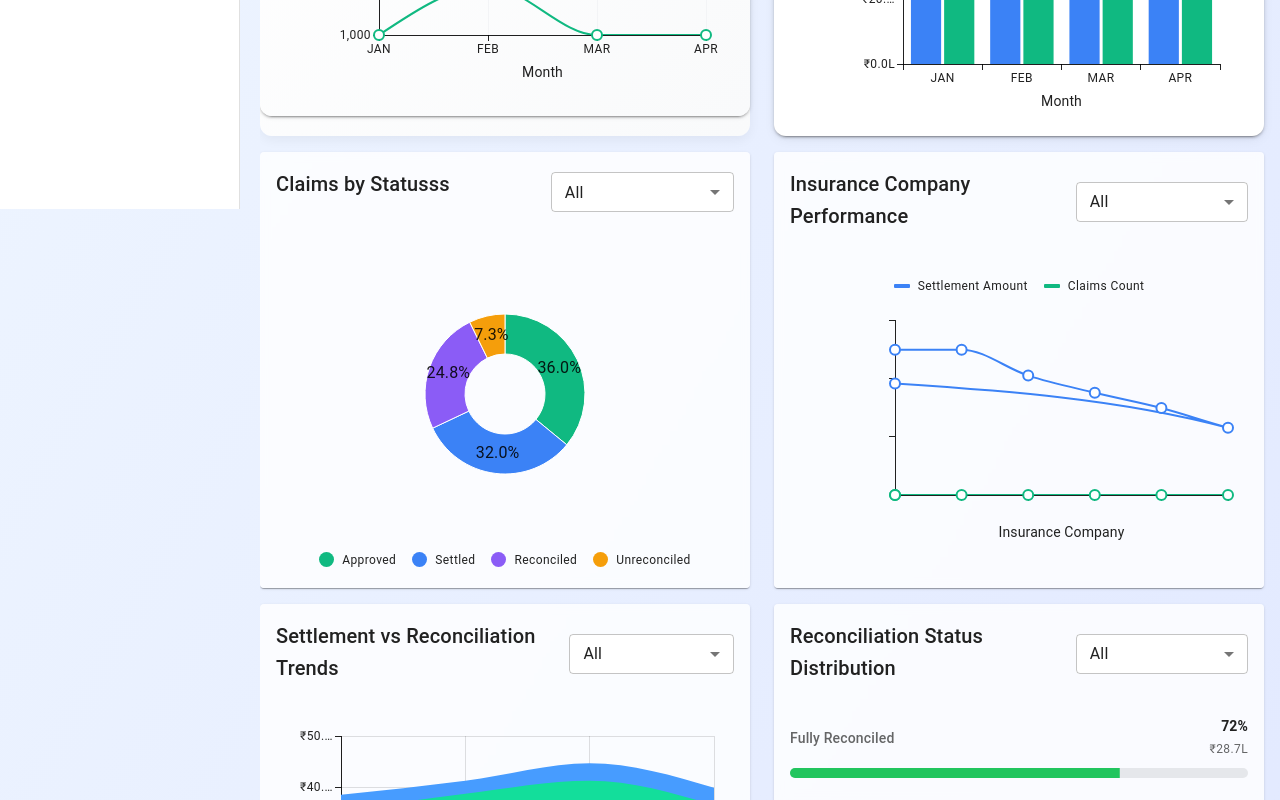
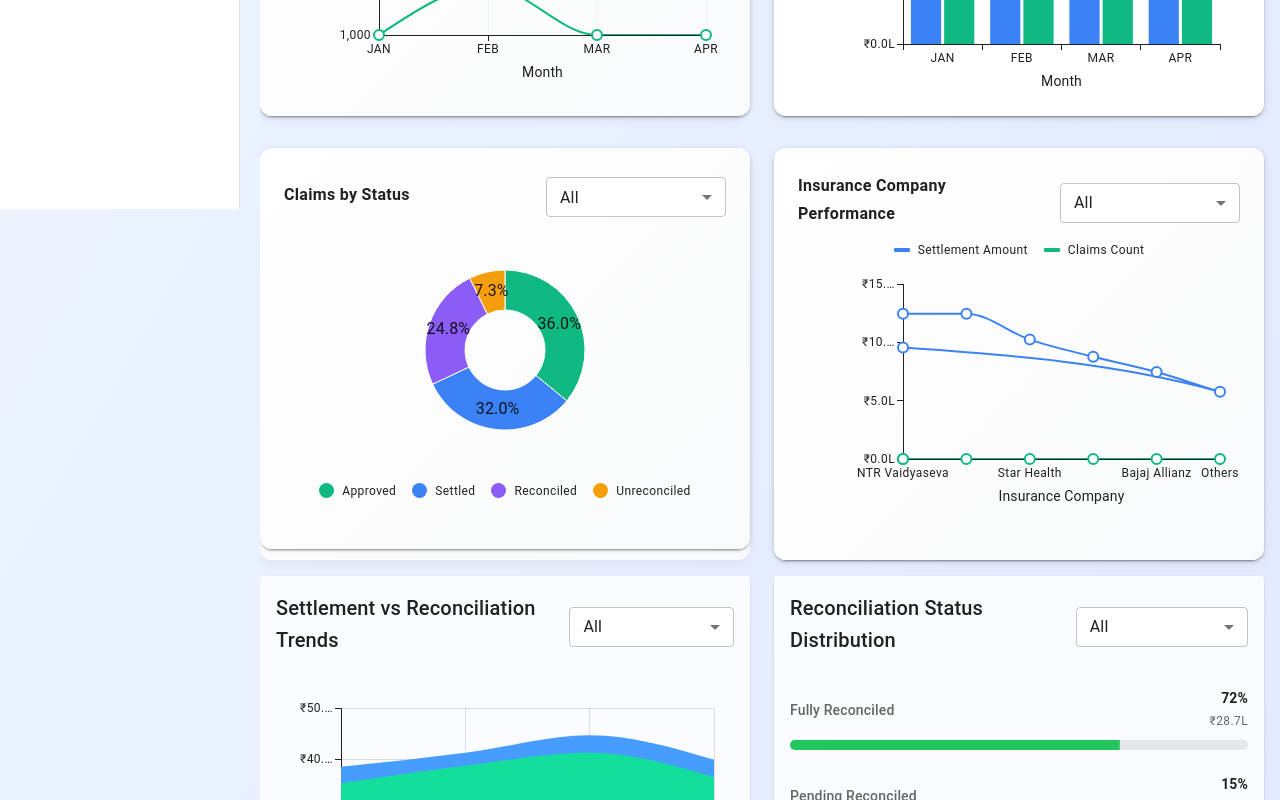
Before and after one commit to lavanyayarlagadda/Clamis_Traking, a React (Vite) app in the folder claims/: page /dashboard in a window 1280 px wide. Shown: the part 591-1391 px from the top of the page. Built offline with nearby package versions, Linux system fonts and the light colour scheme.

Commit message:
dashboard-Claims by Status,Insurance Company Performance charts

```diff
--- a/claims/src/pages/Dashboard/ClaimsAmountChart.tsx
+++ b/claims/src/pages/Dashboard/ClaimsAmountChart.tsx
@@ -8,7 +8,7 @@ import {
   Stack,
 } from '@mui/material';
 import { BarChart } from '@mui/x-charts/BarChart';
-import Dropdown from '../../components/reusable/Dropdown';
+import Dropdown from '../../Components/reusable/Dropdown';
 
 const ClaimAmountChart: React.FC = () => {
   // Dropdown options and state
@@ -69,7 +69,7 @@ const ClaimAmountChart: React.FC = () => {
       <CardHeader
         title={
           <Stack direction="row" justifyContent="space-between" alignItems="center" width="100%">
-            <Typography variant="h6" fontWeight={500} color="text.primary">
+            <Typography variant="subtitle1" fontWeight={600} color="text.primary">
               Claim Amount vs Approved Amount
             </Typography>
             <Box sx={{ width: '40%' }}>
--- a/claims/src/pages/Dashboard/ClaimsByStatus.tsx
+++ b/claims/src/pages/Dashboard/ClaimsByStatus.tsx
@@ -6,11 +6,13 @@ import {
   Typography,
   Box,
   Stack,
+  useTheme,
 } from '@mui/material';
 import { PieChart } from '@mui/x-charts/PieChart';
-import Dropdown from '../../components/reusable/Dropdown'
+import Dropdown from '../../Components/reusable/Dropdown'
 
 const ClaimsByStatus: React.FC = () => {
+    const theme = useTheme();
   // Dropdown options
   const insuranceOptions = ['All', 'NTR vaidhya seva', 'Private Insurance'];
   const [selectedInsurance, setSelectedInsurance] = React.useState<string>(insuranceOptions[0]);
@@ -58,19 +60,21 @@ const ClaimsByStatus: React.FC = () => {
 
   return (
     <Card
-      elevation={1}
+      elevation={3}
       sx={{
-        bgcolor: 'rgba(255,255,255,0.8)',
-        backdropFilter: 'blur(4px)',
+       background: 'linear-gradient(135deg, #ffffff 0%, #f9fafb 100%)',
+        borderRadius: 3,
+        boxShadow: 2,
+        transition: 'transform 0.2s ease-in-out',
       }}
     >
       <CardHeader
         title={
-          <Stack direction="row" justifyContent="space-between" alignItems="start">
-            <Typography variant="h6" fontWeight="medium" color="text.primary">
-              Claims by Statusss
+          <Stack direction="row" justifyContent="space-between"alignItems="center" spacing={2}>
+            <Typography variant="subtitle1" fontWeight={600} sx={{ color: theme.palette.text.primary, letterSpacing: 0.3 }}>
+              Claims by Status
             </Typography>
-            <Box sx={{width:"40%"}}>
+            <Box sx={{ minWidth: 180 }}>
             <Dropdown
               // label="Insurance Type"
               value={selectedInsurance}
@@ -80,8 +84,9 @@ const ClaimsByStatus: React.FC = () => {
             </Box>
           </Stack>
         }
+        sx={{ px: 3, pt: 3, pb: 0 }}
       />
-      <CardContent>
+      <CardContent sx={{ px: 3, pt: 1, pb: 3 }}>
         <Box height={300}>
           <PieChart
             series={[
@@ -99,7 +104,22 @@ const ClaimsByStatus: React.FC = () => {
                 position: { vertical: 'bottom', horizontal: 'center' },
               },
             }}
-            height={300}
+            height={250}
+             sx={{
+              '.MuiChartsAxis-tickLabel': {
+                fontSize: 12,
+                fill: '#4b5563',
+              },
+              '.MuiChartsLegend-series text': {
+                fontSize: 13,
+              },
+              '.MuiChartsAxis-line': {
+                stroke: '#e5e7eb',
+              },
+              '.MuiChartsGrid-line': {
+                stroke: '#f3f4f6',
+              },
+            }}
           />
         </Box>
       </CardContent>
--- a/claims/src/pages/Dashboard/DashboardPage.tsx
+++ b/claims/src/pages/Dashboard/DashboardPage.tsx
@@ -126,16 +126,18 @@ const Dashboard: React.FC = () => {
           </CardWrapper>
 
         </Box>
+ <Box display="grid" gridTemplateColumns={{ xs: '1fr', lg: '1fr 1fr' }} gap={3}
+          sx={{ alignItems: 'stretch', mt: 2 }}
+        >
+          <CardWrapper>
+            <ClaimsByStatus />
+          </CardWrapper>
+          <CardWrapper>
+           <InsurancePerformance />
+          </CardWrapper>
 
+        </Box>
 
-        <Box
-          display="grid"
-          gridTemplateColumns={{ xs: "1fr", lg: "1fr 1fr" }}
-          gap={3}
-        >
-          <ClaimsByStatus />
-          <InsurancePerformance />
-        </Box>
 
         <Box
           display="grid"
--- a/claims/src/pages/Dashboard/InsurancePerformance.tsx
+++ b/claims/src/pages/Dashboard/InsurancePerformance.tsx
@@ -6,11 +6,13 @@ import {
   Typography,
   Box,
   Stack,
+  useTheme
 } from '@mui/material';
 import { LineChart } from '@mui/x-charts/LineChart';
-import Dropdown from '../../components/reusable/Dropdown';
+import Dropdown from '../../Components/reusable/Dropdown';
 
 const InsurancePerformance: React.FC = () => {
+  const theme = useTheme()
   // Dropdown options and state
   const insuranceOptions = ['All', 'NTR vaidhya seva', 'Private Insurance'];
   const [selectedInsurance, setSelectedInsurance] = React.useState<string>(insuranceOptions[0]);
@@ -59,19 +61,21 @@ const data = getData();
 
   return (
     <Card
-      elevation={1}
-      sx={{
-        bgcolor: 'rgba(255,255,255,0.8)',
-        backdropFilter: 'blur(4px)',
+      elevation={3}
+     sx={{
+       background: 'linear-gradient(135deg, #ffffff 0%, #f9fafb 100%)',
+        borderRadius: 3,
+        boxShadow: 2,
+        transition: 'transform 0.2s ease-in-out',
       }}
     >
       <CardHeader
         title={
-          <Stack direction="row" justifyContent="space-between" alignItems="center" width="100%">
-            <Typography variant="h6" fontWeight="medium" color="text.primary">
+          <Stack direction="row" justifyContent="space-between" alignItems="center" spacing={2}>
+            <Typography variant="subtitle1" fontWeight={600} sx={{ color: theme.palette.text.primary, letterSpacing: 0.3 }}>
               Insurance Company Performance
             </Typography>
-            <Box sx={{ width: '40%' }}>
+            <Box sx={{ minWidth: 180 }}>
               <Dropdown
                 value={selectedInsurance}
                 options={insuranceOptions}
@@ -80,8 +84,9 @@ const data = getData();
             </Box>
           </Stack>
         }
+          sx={{ px: 3, pt: 3, pb: 0 }}
       />
-      <CardContent>
+      <CardContent sx={{ px: 3, pt: 1, pb: 3 }}>
         <Box height={300}>
           <LineChart
             height={300}
@@ -117,11 +122,17 @@ const data = getData();
             sx={{
               '.MuiChartsAxis-tickLabel': {
                 fontSize: 12,
-                transform: 'rotate(-45deg)',
-                transformOrigin: 'right',
-                textAnchor: 'end'
+                fill: '#4b5563',
               },
-              '.MuiChartsLegend-root': { mt: 2 },
+              '.MuiChartsLegend-series text': {
+                fontSize: 13,
+              },
+              '.MuiChartsAxis-line': {
+                stroke: '#e5e7eb',
+              },
+              '.MuiChartsGrid-line': {
+                stroke: '#f3f4f6',
+              },
             }}
           />
         </Box>
--- a/claims/src/pages/Dashboard/MonthlyClaims.tsx
+++ b/claims/src/pages/Dashboard/MonthlyClaims.tsx
@@ -10,7 +10,7 @@ import {
   Divider
 } from '@mui/material';
 import { LineChart } from '@mui/x-charts/LineChart';
-import Dropdown from '../../components/reusable/Dropdown';
+import Dropdown from '../../Components/reusable/Dropdown';
 
 const MonthlyClaimsTrend: React.FC = () => {
   const theme = useTheme();
@@ -66,7 +66,7 @@ const MonthlyClaimsTrend: React.FC = () => {
       <CardHeader
         title={
           <Stack direction="row" justifyContent="space-between" alignItems="center" spacing={2}>
-            <Typography variant="h6" fontWeight={500} sx={{ color: theme.palette.text.primary, letterSpacing: 0.3 }}>
+            <Typography variant="subtitle1" fontWeight={600} sx={{ color: theme.palette.text.primary, letterSpacing: 0.3 }}>
               Monthly Claims Trend
             </Typography>
             <Box sx={{ minWidth: 180 }}>
```
